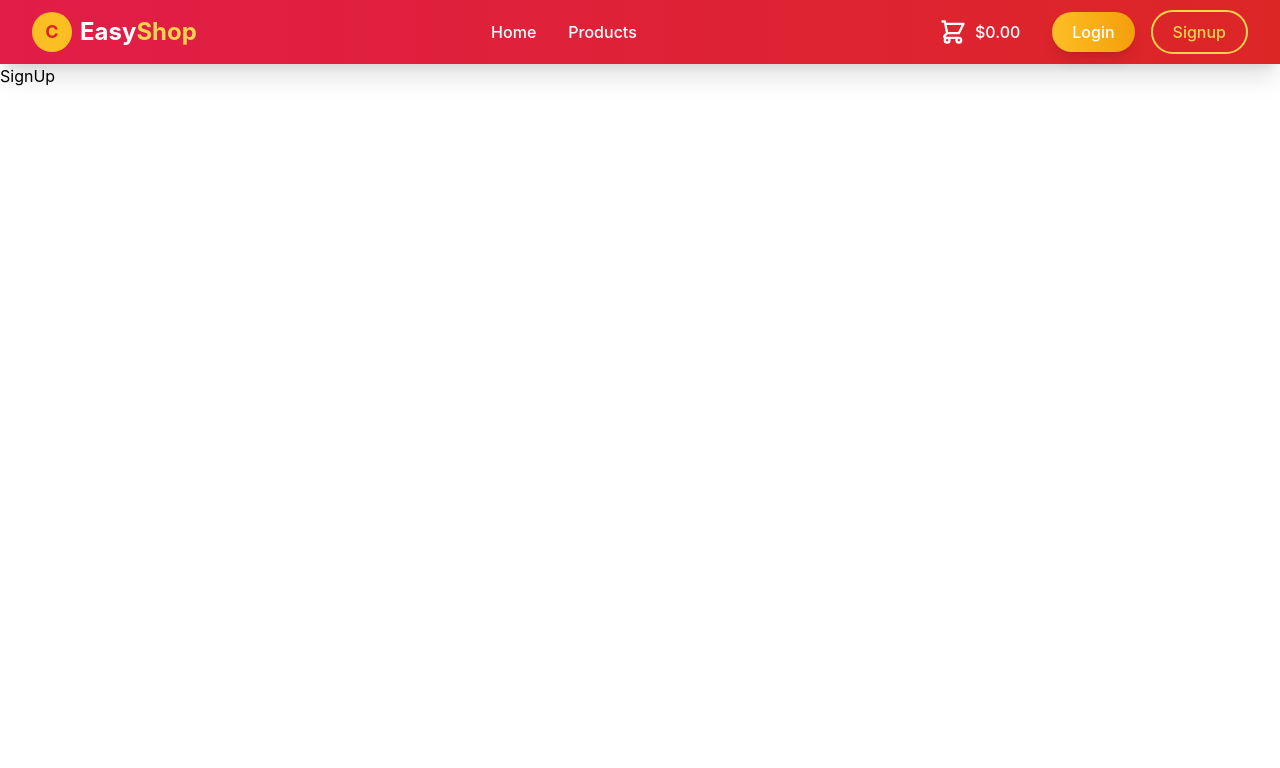
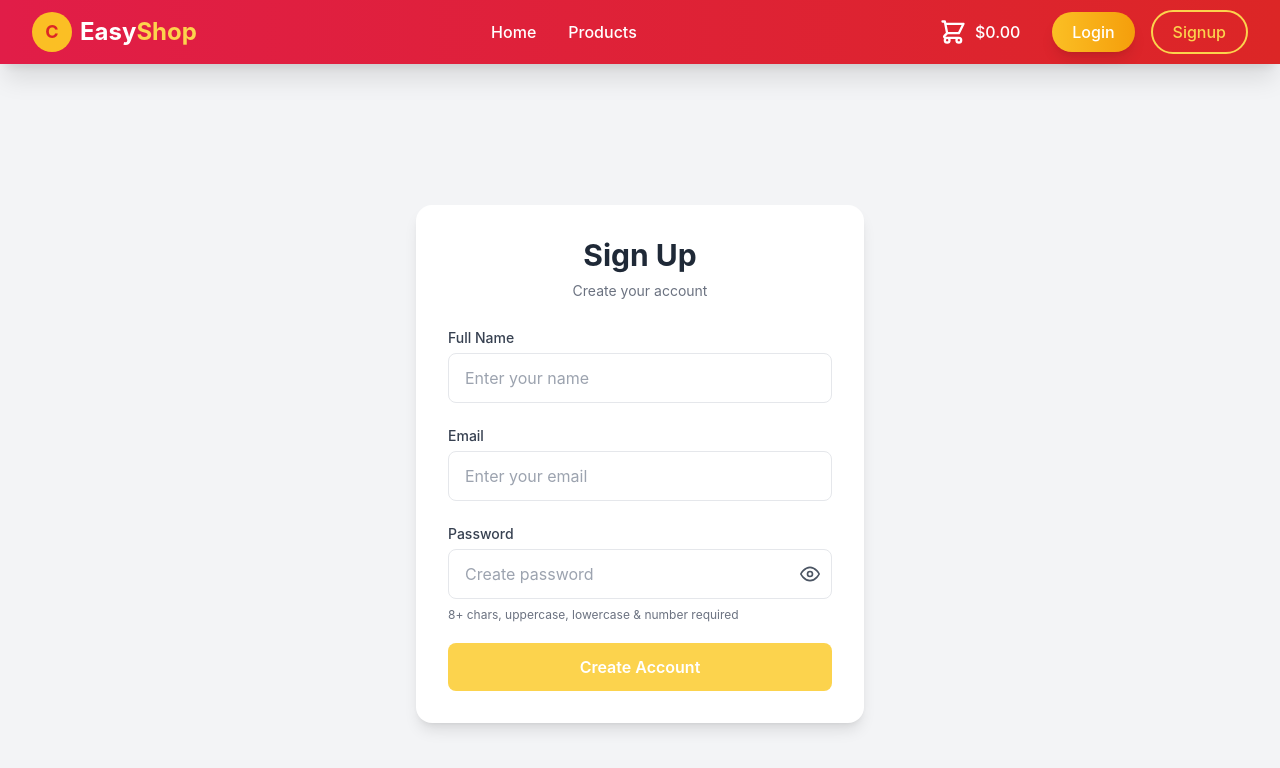
Before and after one commit to Aurif0619/codefine-mern-assignment-01, a React (Create React App) app: page /signup in a window 1280 px wide. Shown: the top 768 px of the page. Built offline with nearby package versions, Linux system fonts and the light colour scheme.

Commit message:
Created Sign Up page

```diff
--- a/src/App.tsx
+++ b/src/App.tsx
@@ -2,12 +2,12 @@ import "./index.css";
 import { Navbar } from "./components/navbar/Navbar";
 import { createBrowserRouter, Outlet, RouterProvider } from "react-router-dom";
 import HomeProducts from "./components/product/HomeProducts";
-import { SignUp } from "./components/sign-up/SignUp";
 import { Login } from "./components/login/Login";
 import Cart from "./components/cart/Cart";
 import { useState } from "react";
 import ProductDetail from "./components/product-detail/ProductDetail";
-import { Checkout } from "./components/checkout/Checkout"; // Add this import
+import { Checkout } from "./components/checkout/Checkout";
+import SignUp from "./components/sign-up/SignUp";
 
 export type CartItem = {
   id: number;
--- a/src/components/sign-up/SignUp.tsx
+++ b/src/components/sign-up/SignUp.tsx
@@ -1,7 +1,144 @@
-import React from 'react'
+import React, { useState } from "react";
 
-export const SignUp = () => {
+const SignUp: React.FC = () => {
+  const [name, setName] = useState<string>("");
+  const [email, setEmail] = useState<string>("");
+  const [password, setPassword] = useState<string>("");
+  const [showPassword, setShowPassword] = useState<boolean>(false);
+  const [error, setError] = useState<string>("");
+
+  // min 8 chars, 1 uppercase, 1 lowercase, 1 number
+  const passwordPattern =
+    /^(?=.*[a-z])(?=.*[A-Z])(?=.*\d)[A-Za-z\d]{8,}$/;
+
+  const handleSubmit = (e: React.FormEvent) => {
+    e.preventDefault();
+
+    if (!passwordPattern.test(password)) {
+      setError(
+        "Password must be 8+ chars with uppercase, lowercase & number"
+      );
+      return;
+    }
+
+    setError("");
+    console.log({ name, email, password });
+  };
+
   return (
-    <div>SignUp</div>
-  )
-}
+    <div className="min-h-screen flex items-center justify-center bg-gray-100 px-4">
+      <div className="w-full max-w-md bg-white rounded-2xl shadow-lg p-8">
+          <div className="text-center mb-6">
+          <h1 className="text-3xl font-bold text-gray-800">
+            Sign Up
+          </h1>
+          <p className="text-gray-500 text-sm mt-2">
+            Create your account
+          </p>
+        </div>
+
+        <form onSubmit={handleSubmit} className="space-y-5">
+          <div>
+            <label className="text-sm font-medium text-gray-700">
+              Full Name
+            </label>
+            <input
+              type="text"
+              required
+              value={name}
+              onChange={(e) => setName(e.target.value)}
+              placeholder="Enter your name"
+              className="mt-1 w-full px-4 py-3 rounded-lg border focus:ring-2 focus:ring-blue-500 outline-none"
+            />
+          </div>
+
+          <div>
+            <label className="text-sm font-medium text-gray-700">
+              Email
+            </label>
+            <input
+              type="email"
+              required
+              value={email}
+              onChange={(e) => setEmail(e.target.value)}
+              placeholder="Enter your email"
+              className="mt-1 w-full px-4 py-3 rounded-lg border focus:ring-2 focus:ring-blue-500 outline-none"
+            />
+          </div>
+
+          <div>
+            <label className="text-sm font-medium text-gray-700">
+              Password
+            </label>
+
+            <div className="relative mt-1">
+              <input
+                type={showPassword ? "text" : "password"}
+                required
+                value={password}
+                onChange={(e) => setPassword(e.target.value)}
+                placeholder="Create password"
+                className="w-full px-4 py-3 pr-12 rounded-lg border focus:ring-2 focus:ring-blue-500 outline-none"
+              />
+
+              <button
+                type="button"
+                onClick={() => setShowPassword(!showPassword)}
+                className="absolute right-3 top-1/2 -translate-y-1/2 text-gray-600"
+              >
+                {showPassword ? (
+
+                  <svg
+                    width="20"
+                    height="20"
+                    viewBox="0 0 24 24"
+                    fill="none"
+                    stroke="currentColor"
+                    strokeWidth="2"
+                  >
+                    <path d="M17.94 17.94A10.94 10.94 0 0 1 12 20c-5.5 0-10-4-11-8 1-2.5 3-4.5 5.06-5.94" />
+                    <path d="M1 1l22 22" />
+                    <path d="M9.9 4.24A10.94 10.94 0 0 1 12 4c5.5 0 10 4 11 8a11.05 11.05 0 0 1-2.06 3.94" />
+                  </svg>
+                ) : (
+
+                  <svg
+                    width="20"
+                    height="20"
+                    viewBox="0 0 24 24"
+                    fill="none"
+                    stroke="currentColor"
+                    strokeWidth="2"
+                  >
+                    <path d="M1 12s4-8 11-8 11 8 11 8-4 8-11 8-11-8-11-8z" />
+                    <circle cx="12" cy="12" r="3" />
+                  </svg>
+                )}
+              </button>
+            </div>
+
+            <p className="text-xs text-gray-500 mt-2">
+              8+ chars, uppercase, lowercase & number required
+            </p>
+
+            {error && (
+              <p className="text-sm text-red-500 mt-2">
+                {error}
+              </p>
+            )}
+          </div>
+
+          {/* Button */}
+          <button
+            type="submit"
+            className="w-full py-3 rounded-lg bg-yellow-300 text-white font-semibold hover:bg-yellow-400 transition"
+          >
+            Create Account
+          </button>
+        </form>
+      </div>
+    </div>
+  );
+};
+
+export default SignUp;
```
